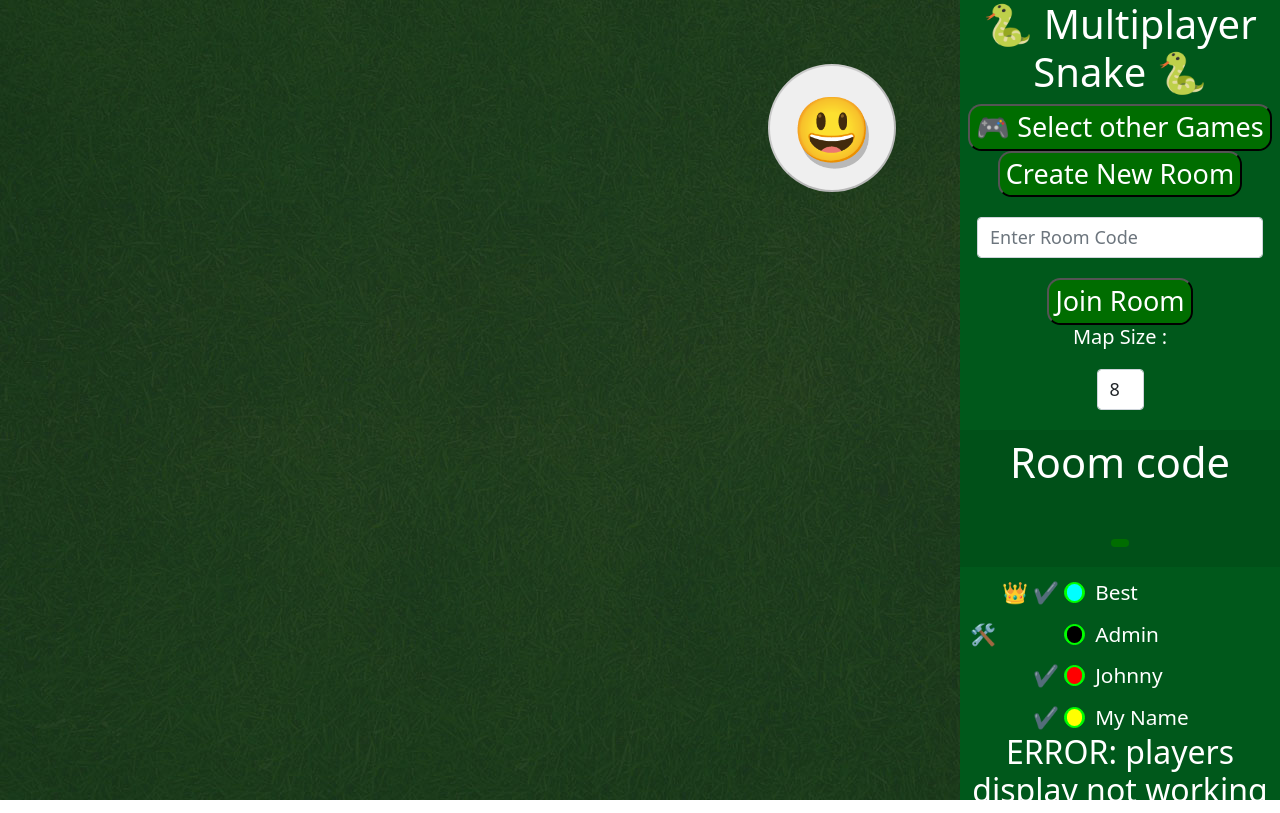
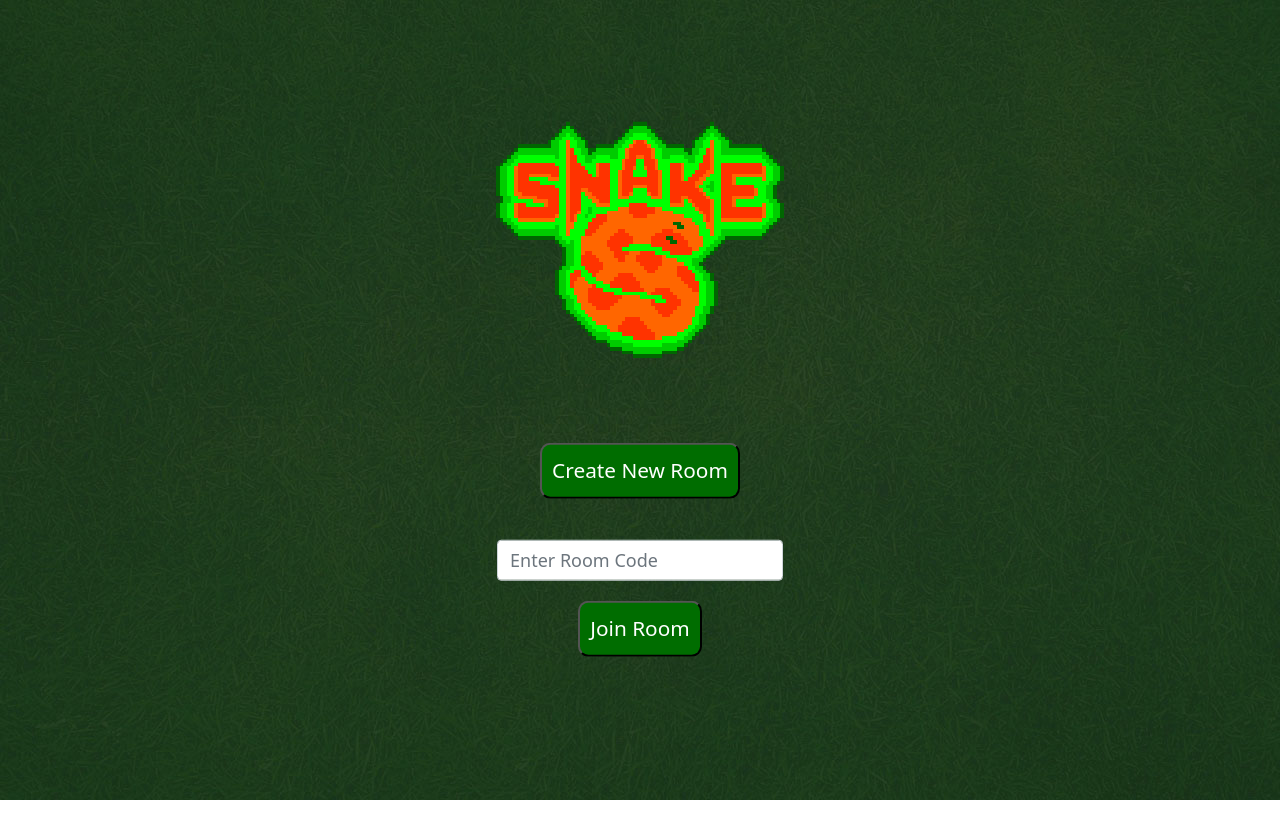
Before and after one commit to Uspectacle/Snake-Multiplayer, a website: page frontend/index.html in a window 1280 px wide. Shown: the top 813 px of the page. Drawn offline with nearby package versions, Linux system fonts and the light colour scheme.

Commit message:
Title screen
Nothing is working anymore
BUT
The title screen is marvelous
Now with a snake blinking and sinking out its tongue

```diff
--- a/frontend/index.html
+++ b/frontend/index.html
@@ -4,7 +4,7 @@
     <meta charset="utf-8" />
     <meta
       name="viewport"
-      content="width=device-width, initial-scale=0.5, maximum-scale=0.5, user-scalable=0"
+      content="width=device-width, initial-scale=0.5, maximum-scale=0.5, user-scalable=no"
     />
     <link
       rel="stylesheet"
@@ -33,31 +33,17 @@
 
 
     <div class="screen">
-
-
-      <div id = "game">
-        <canvas width="1000" height="1000" id="backCanvas" style="z-index: 0.1">
-        </canvas>
-        <canvas width="1000" height="1000" id="frontCanvas" style="z-index: 0.2">
-        </canvas>
+      <div class="reception" id="initRoom">
+        <div class="title" id="title">
         </div>
-
-
-      <div class="menu side" id="roomMenu">
-        <div id="initRoom">
-          <h1 id="title" class="text-green">
-            🐍 Multiplayer Snake 🐍
-          </h1>
-          <button type="submit" class="button green" id="exitRoomButton">
+        <!-- <button type="submit" class="button green" id="exitRoomButton">
           🎮 Select other Games
-          </button>
+        </button> -->
         <div id="joinContainer" class="container vertical">
           <button type="submit" class="button green" id="newRoomButton">
             Create New Room
           </button>
         </div>
-
-
         <div id="joinContainer" class="container vertical">
           <form id="joinRoomForm">
             <h5 class="text-red" id="errorRoomCode"></h5>
@@ -75,7 +61,15 @@
         </div>
       </div>
 
+      <div id = "game">
+        <canvas width="1000" height="1000" id="backCanvas" style="z-index: 0.1">
+        </canvas>
+        <canvas width="1000" height="1000" id="frontCanvas" style="z-index: 0.2">
+        </canvas>
+      </div>
 
+
+      <div class="menu side" id="roomMenu">
         <div id="Settings">
           <h5 class="text-green">Map Size :</h5>
           <select class="form-control small" id="mapSizeInput">
--- a/frontend/index.js
+++ b/frontend/index.js
@@ -26,6 +26,7 @@ const initRoom = document.getElementById('initRoom');
 const Settings = document.getElementById('Settings');
 const room = document.getElementById('room');
 
+const title = document.getElementById('title');
 const initialScreen = document.getElementById('initialScreen');
 const newRoomButton = document.getElementById('newRoomButton');
 const roomCodeInput = document.getElementById('roomCodeInput');
@@ -59,7 +60,7 @@ nameInput.addEventListener('input', updateName);
 colorInput.addEventListener('change', updateColor, false);
 readyButton.addEventListener('click', updateReady);
 sidebarButton.addEventListener('click', updateSidebar);
-exitRoomButton.addEventListener('click', exitRoom);
+// exitRoomButton.addEventListener('click', exitRoom);
 document.addEventListener('keydown', keydown);
 
 
@@ -96,9 +97,17 @@ window.mobileCheck = function() {
 
 
 
+function winkTitle() {
+    setTimeout(function() {
+        title.classList.add('wink');
+        setTimeout(function() {
+            title.classList.remove('wink');
+            winkTitle()
+        }, 150);
+    }, 2000 + Math.floor(Math.random() * 8000));
+}
 
-
-
+winkTitle();
 
 function updateSidebar() {
     roomMenu.style.display = sideBar ? "none" : "block";
--- a/frontend/style.css
+++ b/frontend/style.css
@@ -16,8 +16,67 @@
   background-color: none;
 }
 
+.reception {
+  display: block;
+  position: absolute;
+  left: 50%;
+  top: 50%;
+  -webkit-transform: translate(-50%, -50%);
+  transform: translate(-50%, -50%);
+}
+
+.title {
+  background-image: url("../Images/title_hover.png");
+  background-image: url("../Images/title_wink.png");
+  background-image: url("../Images/title.png");
+  background-size: contain;
+  background-repeat: no-repeat;
+  animation-name: move;
+  height: 15em;
+  width: 18em;
+  animation-duration: 2s;
+  animation-iteration-count: infinite;
+  animation-direction: alternate;
+  image-rendering: pixelated;
+  margin-bottom: 5em;
+  margin-left: auto;
+  margin-right: auto;
+}
+
+.title:hover {
+  background-image: url("../Images/title_hover.png");
+}
+
+.wink {
+  background-image: url("../Images/title_wink.png");
+}
+
+@keyframes move {
+  0% {transform: translateY(0.1em);}
+  100% {transform: translateY(-0.1em);}
+}
+
+@keyframes flicker {
+  0% {
+    opacity: 1;
+  }
+  100% {
+    opacity: 0;
+  }
+}
+
+.button {
+  margin-bottom: 1em;
+  padding: 0.5em;
+  color:rgb(255, 255, 255);
+  width: auto;
+  border-radius: 0.5em;
+  font-size: 1.3em;
+  background-color: #006d00;
+}
 
 canvas{
+  display: none;
   position: absolute;
   left: 50%;
   top: 50%;
@@ -28,6 +87,7 @@ canvas{
 }
 
 .side{
+  display: none;
   float: right;
   position: relative;
   z-index:1;
@@ -134,6 +194,7 @@ canvas{
 
 .menu{
   display: block;
+  display: none;
   color:rgb(255, 255, 255);
   font-size: 1.3rem;
   border-color: #0000003b;
@@ -144,6 +205,7 @@ canvas{
 
 @media (max-width: 25rem) {
   .menu {
+    display: none;
     width: 80vw;
     height: 100vh;
   }
--- a/server/server.js
+++ b/server/server.js
@@ -63,6 +63,7 @@ io.on('connection', client => {
             numFood: 1,
             frameRate: 5,
         }
+        client.admin = true;
         sendToRoom(roomName);
     }
 
@@ -70,7 +71,7 @@ io.on('connection', client => {
         clientRooms[client.id] = roomName;
         client.name = client.name || "";
         client.color = client.color || defaultColor();
-        client.admin = false;
+        client.admin = client.admin || false;
         client.score = 0;
         client.ready = false;
         client.emit('playerInitColor', client.color);
```
Also changed, not shown: Images/title.png (added), Images/title_hover.png (added), Images/title_wink.png (added). Lines whose indentation alone changed are shown as unchanged.
